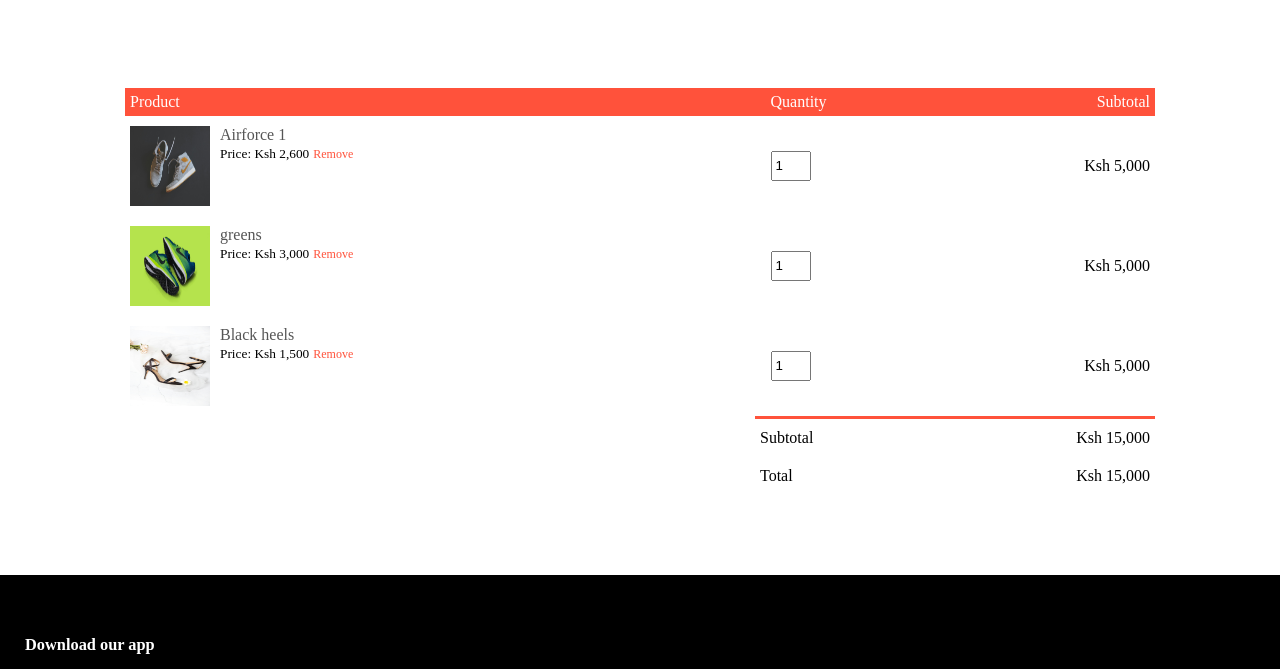
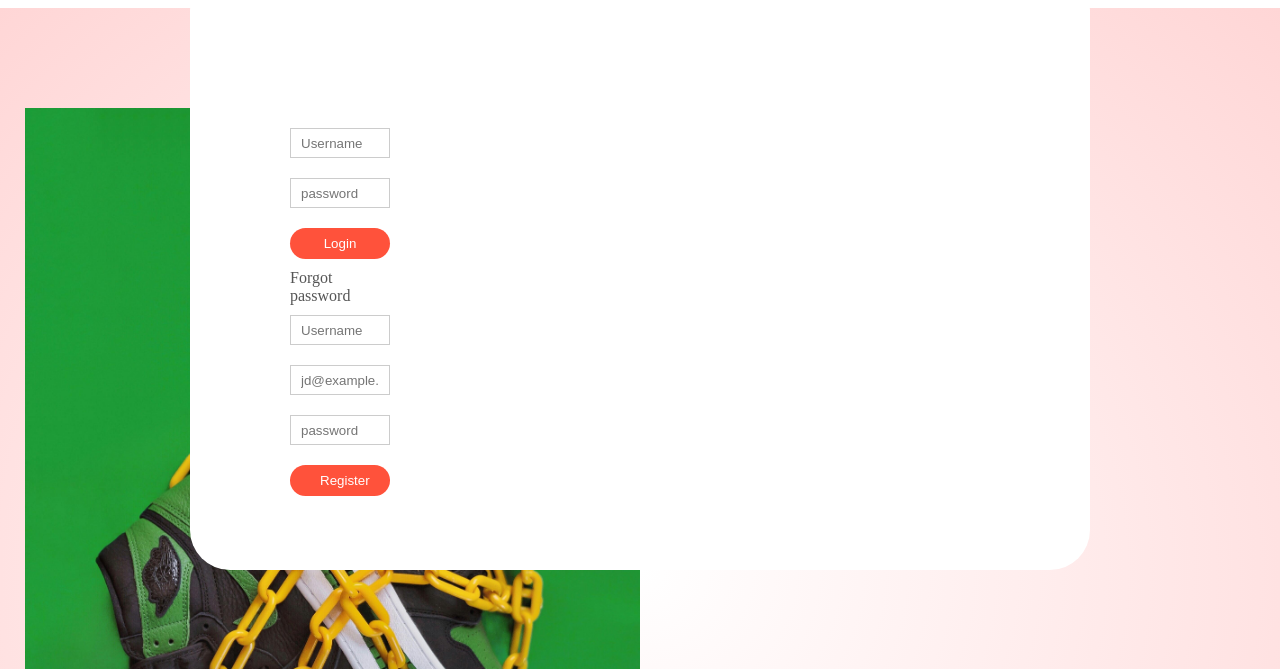
Before and after one commit to MakenaBen/M-Angels-shoe-website, a plain HTML site: page account.html in a window 1280 px wide. Shown: the part 130-799 px from the top of the page. Drawn offline with Linux system fonts and the light colour scheme.

Commit message:
This website is under consruction

```diff
--- a/account.html
+++ b/account.html
@@ -1,7 +1,7 @@
 <!DOCTYPE html>
 <html>
   <head>
-    <title>M-Angels shoes - products</title>
+    <title>M-Angels shoes - account</title>
     <link rel="stylesheet" href="styles.css">
   </head>
   <body>
@@ -13,11 +13,11 @@
                     </div>
                     <nav>
                         <ul id="MenuItems">
-                            <li><a href="">Home</a></li>
+                            <li><a href="index.html">Home</a></li>
                             <li><a href="product.html">Products</a></li>
-                            <li><a href="">About</a></li>
-                            <li><a href="">Account</a></li>
-                            <li><a href="">Contact Us</a></li>
+                            <li><a href="about.html">About</a></li>
+                            <li><a href="account.html">Account</a></li>
+                            <li><a href="contact.html">Contact Us</a></li>
                         </ul>
                     </nav>
                     <img src="shoes/cart"  width="30px" height="30px">
@@ -27,71 +27,40 @@
                 </div>
         </div>
     </div>
-    <!--cart item details-->
-    <div class="small-container cart-page">
-        <table>
-            <tr>
-                <th>Product</th>
-                <th>Quantity</th>
-                <th>Subtotal</th>
+    <!--account page-->
 
-            </tr>
-            <tr>
-                <td>
-                    <div class="cart-info">
-                        <img src="shoes/s1.jpg">
-                        <div>
-                            <p>Airforce 1</p>
-                            <small>Price: Ksh 2,600</small>
-                            <a href="">Remove</a>
+    <div class="account-page">
+        <div class="container">
+            <div class="row">
+                <div class="col-2">
+                    <img src="shoes/main.jpg" width="100%">
+                </div>
+                <div class="col-2">
+                    <div class="form-container">
+                        <div class="form-btn">
+                            <span>Login</span>
+                            <span>Register</span>
                         </div>
+                        <form>
+                            <input type="text" placeholder="Username">
+                            <input type="password" placeholder="password">
+                            <button type="submit" class="btn">Login</button>
+                            <a href="">Forgot password</a>
+                        </form>
+
+                        <form>
+                            <input type="text" placeholder="Username">
+                            <input type="email" placeholder="jd@example.com">
+                            <input type="password" placeholder="password">
+                            <button type="submit" class="btn">Register</button>
+
+                        </form>
                     </div>
-                </td>
-                <td> <input type="number" value="1"></td>
-                <td>Ksh 5,000</td>
-            </tr>
-            <tr>
-                <td>
-                    <div class="cart-info">
-                        <img src="shoes/s2.jpg">
-                        <div>
-                            <p>greens</p>
-                            <small>Price: Ksh 3,000</small>
-                            <a href="">Remove</a>
-                        </div>
-                    </div>
-                </td>
-                <td> <input type="number" value="1"></td>
-                <td>Ksh 5,000</td>
-            </tr>
-            <tr>
-                <td>
-                    <div class="cart-info">
-                        <img src="shoes/shoe1.jpg">
-                        <div>
-                            <p>Black heels</p>
-                            <small>Price: Ksh 1,500</small>
-                            <a href="">Remove</a>
-                        </div>
-                    </div>
-                </td>
-                <td> <input type="number" value="1"></td>
-                <td>Ksh 5,000</td>
-            </tr>
-        </table>
-        <div class="totalprice">
-            <table>
-                <tr>
-                    <td>Subtotal</td>
-                    <td>Ksh 15,000</td>
-                </tr>
-                <tr>
-                    <td>Total</td>
-                    <td>Ksh 15,000</td>
-                </tr>
-            </table>
+                </div>
+            </div>
         </div>
     </div>
+      <!--footer-->
     <div class="footer">
         <div class="container">
             <div class="footer-col-1">
--- /dev/null
+++ b/style.css
@@ -0,0 +1,193 @@
+@import url('https://fonts.googleapis.com/css2?family=Montserrat:wght@300;400;500;600;700&display=swap');
+
+*{
+    margin: 0;
+    padding: 0;
+    box-sizing: border-box;
+    font-family: 'Montserrat', sans-serif;
+}
+
+body{
+    background-color: #fff;
+    background: linear-gradient(to right, #e2e2e2, #c9d6ff);
+    display: flex;
+    align-items: center;
+    justify-content: center;
+    flex-direction: column;
+    height: 100vh;
+}
+
+.container{
+    background-color: #fff;
+    border-radius: 30px;
+    box-shadow: 0 5px 15px rgba(0, 0, 0, 0.35);
+    position: relative;
+    overflow: hidden;
+    width: 768px;
+    max-width: 100%;
+    min-height: 480px;
+}
+.container p{
+    font-size: 14px;
+    line-height: 20px;
+    letter-spacing: 0.3px;
+    margin: 20px 0;
+}
+.container span{
+    font-size: 12px;
+}
+.container a{
+    color: #333;
+    font-size: 13px;
+    text-decoration: none;
+    margin: 15px 0 10px;
+}
+
+.container button{
+    background-color: #512da8;
+    color: #fff;
+    font-size: 12px;
+    padding: 10px 45px;
+    border: 1px solid transparent;
+    border-radius: 8px;
+    font-weight: 600;
+    letter-spacing: 0.5px;
+    text-transform: uppercase;
+    margin-top: 10px;
+    cursor: pointer;
+}
+.container button.hidden{
+    background-color: transparent;
+    border-radius: #fff;
+
+}
+.container form{
+    background-color: #fff;
+    display: flex;
+    align-items: center;
+    justify-content: center;
+    flex-direction: column;
+    padding: 0 40px;
+    height: 100%;
+}
+
+.container input{
+    background-color: #eee;
+    border: none;
+    margin: 8px 0;
+    padding: 10px 15px;
+    font-size: 13px;
+    border-radius: 8px;
+    width: 100%;
+    outline: none;
+}
+.form-container{
+    position: absolute;
+    top: 0;
+    height: 100%;
+    transition: all 0.6s ease-in-out;
+}
+.sign-in{
+    left: 0;
+    width: 50%;
+    z-index: 2;
+
+}
+.container.active .sign-in{
+    transform: translateX(100%);
+
+}
+.sign-up{
+    left: 0;
+    width: 50%;
+    opacity: 0;
+    z-index: 1;
+}
+.container.active .sign-up{
+    transform: translateX(100%);
+    opacity: 1;
+    z-index: 5;
+    animation: move 0.6s;
+}
+
+@keyframes move{
+    0%, 49.99%{
+        opacity: 0;
+        z-index: 1;
+    }
+    50%, 100%{
+        opacity: 1;
+        z-index: 5;
+    }
+}
+.social-icons{
+    margin: 20px 0;
+}
+.social-icons a{
+    border: 1px solid #ccc;
+    border-radius: 20%;
+    display: inline-flex;
+    justify-content: center;
+    align-items: center;
+    margin: 0 3px;
+    width: 40px;
+    height: 40px;
+}
+
+.toggle-container{
+    position: absolute;
+    top: 0;
+    left: 50%;
+    width: 50%;
+    height: 100%;
+    overflow: hidden;
+    transition: all 0.6s ease-in-out;
+    border-radius: 150px 0 0 100px;
+    z-index: 1000;
+}
+.container.active .toggle-container{
+    transform: translateX(-100%);
+}
+.toggle{
+    background-color: #512da8;
+    height: 100%;
+    background: linear-gradient(to right, #5c6bc0, #512da8);
+    color: #fff;
+    left: -100%;
+    height: 100%;
+    width: 200%;
+    transform: translateX(0);
+    transition: all 0.6s ease-in-out;
+}
+
+.container.active .toggle{
+    transform: translateX(50%);
+}
+
+.toggle-panel{
+    position: absolute;
+    width: 50%;
+    height: 100%;
+    display: flex;
+    align-items: center;
+    justify-content: center;
+    flex-direction: column;
+    padding: 0 30px;
+    text-align: center;
+    top: 0;
+    transform: translateX(0);
+    transition: all 0.6s ease-in-out;
+}
+.toggle-left{
+    transform: translateX(-200%);
+}
+.container.active .toggle-left{
+    transform: translateX(0);
+}
+.toggle-right{
+    right: 0;
+    transform: translateX(0);
+}
+.container.active .toggle-right{
+    transform: translateX(200%);
+}
--- a/styles.css
+++ b/styles.css
@@ -226,6 +226,58 @@ th:last-child{
     text-align: right;
 }
 
+/*account page*/
+.account-page{
+    padding: 50px 0;
+    background: radial-gradient(#fff, #ffd6d6);
+}
+.form-container{
+    background: #fff;
+    width: 900px;
+    height: 600px;
+    position: absolute;
+    position: fixed;
+    top: 50%;
+    left: 50%;
+    transform: translate(-50%, -50%);
+    border-radius: 40px;
+
+}
+.form-container span{
+    font-weight: bold;
+    padding: 0 10px;
+    color: #555;
+    cursor: pointer;
+    width: 100px;
+    display: inline-block;
+}
+.form-btn{
+    display: inline-block;
+}
+.form-container form{
+    max-width: 300px;
+    padding: 0 100px;
+    position: relative;
+    top: 130px;
+}
+form input{
+    width: 100%;
+    height: 30px;
+    margin: 10px 0;
+    padding: 0 10px;
+    border: 1px solid #ccc;
+}
+form .btn{
+    width: 100%;
+    border: none;
+    cursor: pointer;
+    margin: 10px 0;
+}
+form .btn:focus{
+    outline: none;
+}
+
+
 /*-------media query for menu------*/
 @media only screen and (max-width: 800px){
     nav ul{
```
Also changed, not shown: accounts.html (added, +60 -0 lines), cart.html (+1 -1 lines), index.html (+1 -1 lines).
